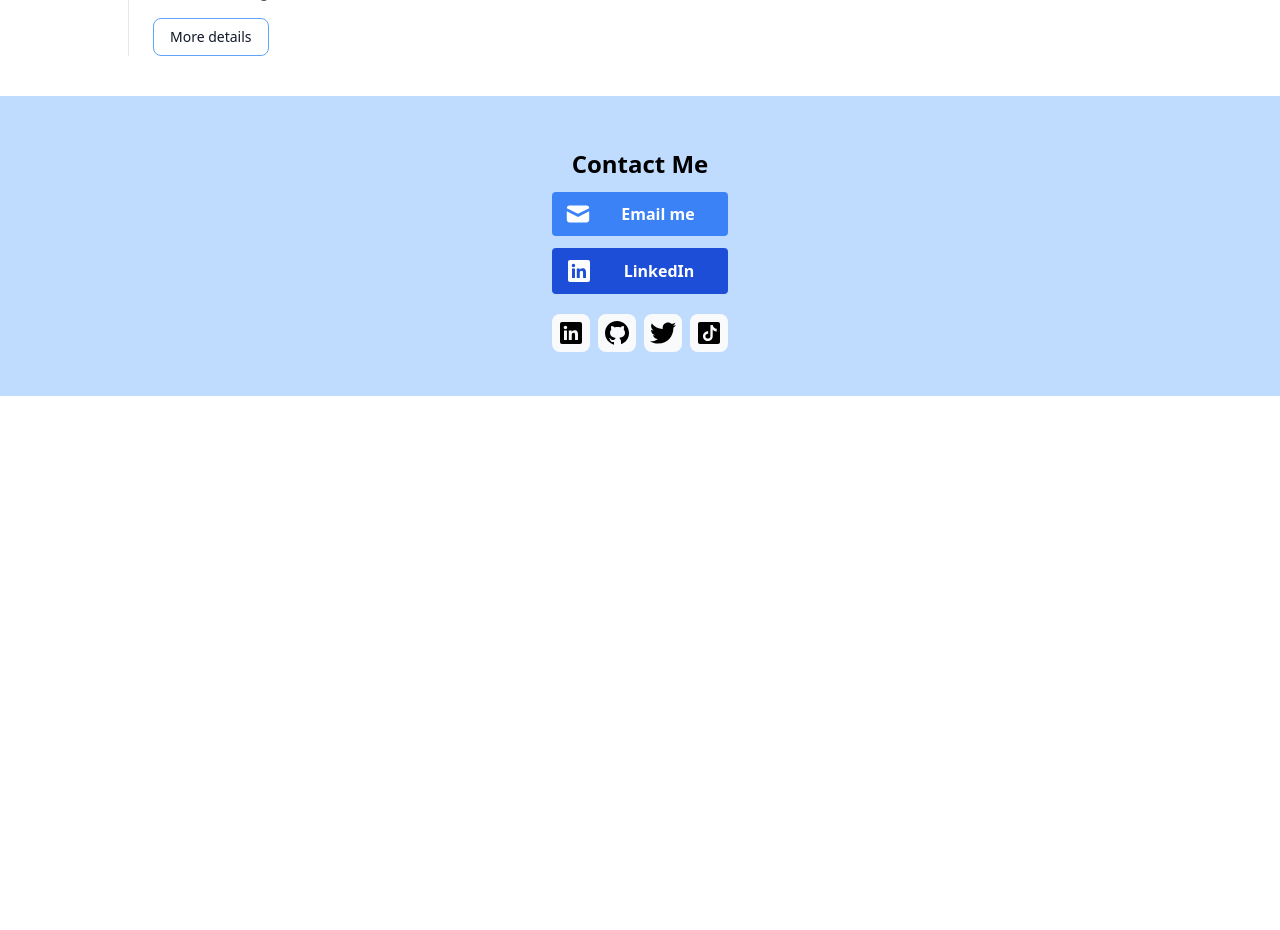
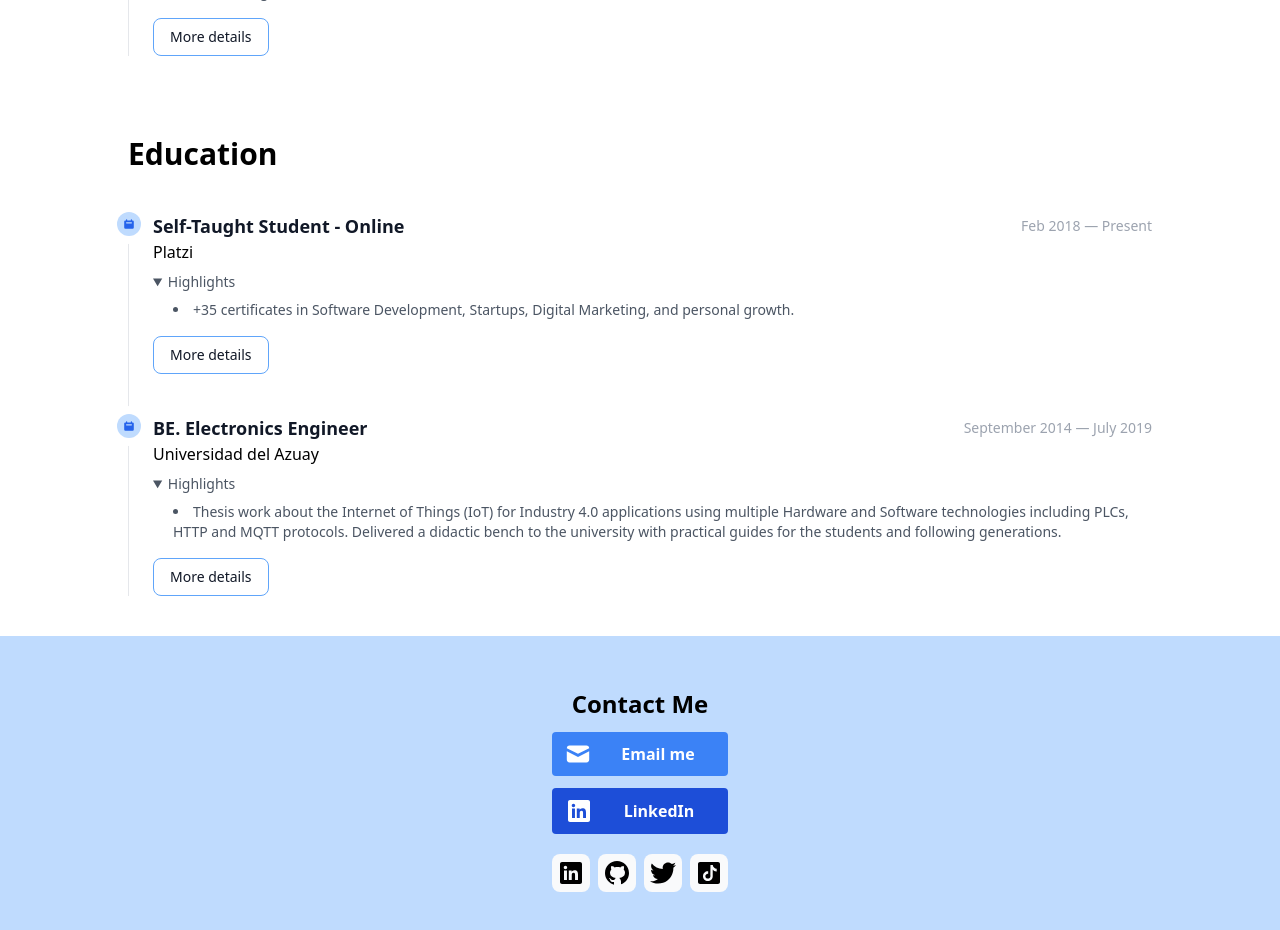
Before and after one commit to Ivanfvj/portfolio, a Next.js app: page /timeline in a window 1280 px wide. Shown: the part 1920-2850 px from the top of the page. Before the commit the page ends 2316 px from the top, so only its background shows below. Built offline with nearby package versions, Linux system fonts and the light colour scheme.

Commit message:
[ADD] - Added education to timeline component and created links to startup projects in about page

```diff
--- a/components/HomePage/HardSkills/HardSkillsSection.tsx
+++ b/components/HomePage/HardSkills/HardSkillsSection.tsx
@@ -160,8 +160,16 @@ const HardSkillsSection = () => {
       setPmCategories(copy);
     }
   };
+  const scrollToTop = () => {
+    setTimeout(() => {
+      document.getElementById("hard-skills").scrollIntoView();
+    }, 0);
+  };
 
   const onTabSelected = (tabIndex: number) => {
+    if (tabSelected !== tabIndex) {
+      scrollToTop();
+    }
     setTabSelected(tabIndex);
   };
 
--- a/components/shared/Timeline/index.tsx
+++ b/components/shared/Timeline/index.tsx
@@ -9,12 +9,13 @@ interface ITimelineProps extends BaseReactProps {}
 interface DetailsButtonProps extends BaseReactProps {
   href: string;
   text?: string;
+  target?: string;
 }
 
 const DetailsButton = (props: DetailsButtonProps) => {
   return (
-    <Link href={props.href} passHref>
-      <a>
+    <Link href={props.href} passHref target={props.target}>
+      <a target={props.target}>
         <button
           className={classNames(
             "inline-flex items-center py-2 px-4 text-sm font-medium text-gray-900 bg-white rounded-lg border border-blue-400 hover:bg-gray-50 hover:text-blue-700 focus:z-10 focus:ring-4 focus:outline-none focus:ring-gray-200 focus:text-blue-700 dark:bg-gray-800 dark:text-gray-400 dark:border-gray-600 dark:hover:text-white dark:hover:bg-gray-700 dark:focus:ring-gray-700",
@@ -59,6 +60,7 @@ export interface ITimelineItem {
   button?: {
     url: string;
     text?: string;
+    target?: string;
   };
 }
 
@@ -85,7 +87,11 @@ export function TimelineItem(props: ITimelineItemProps) {
         <div className="mt-2 text-sm text-gray-600">{props.children}</div>
       )}
       {props.button && (
-        <DetailsButton className="mt-4" href={props.button.url}>
+        <DetailsButton
+          className="mt-4"
+          href={props.button.url}
+          target={props.button.target}
+        >
           {props.button.text || "More details"}
         </DetailsButton>
       )}
--- a/components/shared/material/tabs/Tab.tsx
+++ b/components/shared/material/tabs/Tab.tsx
@@ -1,4 +1,5 @@
-import { BaseReactProps } from "../../../../common/";
+import { BaseReactProps } from "@src/common/";
+import { classNames } from "@src/utils";
 
 interface TabProps extends BaseReactProps {
   text?: string;
@@ -15,19 +16,17 @@ const Tab = (props: TabProps) => {
       //@ts-ignore
       active={props.active?.toString()}
       onClick={props.onClick}
-      className={
-        `cursor-pointer select-none border-l-2 border-t-2 py-3 md:py-4 px-5 font-semibold `
-        + `flex items-center justify-center text-center transition ease-in-out duration-200 ` +
-        `${props.isLast ? "border-r-2 " : ""}` +
-        `${
-          props.active
-            ? `text-blue-600 bg-blue-50 hover:bg-blue-100 ${
-                props.activeClass ? props.activeClass : ""
-              }`.trim()
-            : "hover:bg-gray-50 bg-white "
-        }` +
-        `${props.className ? props.className : ""}`
-      }
+      className={classNames(
+        "cursor-pointer select-none border-l-2 border-t-2 py-3 md:py-4 px-5 font-semibold",
+        "flex items-center justify-center text-center transition ease-in-out duration-200",
+        props.isLast ? "border-r-2" : "",
+        props.active
+          ? `text-blue-600 bg-blue-50 hover:bg-blue-100 ${
+              props.activeClass ? props.activeClass : ""
+            }`.trim()
+          : "hover:bg-gray-50 bg-white",
+        props.className
+      )}
     >
       <span className="inline-block align-middle leading-tight">
         {props.text}
--- a/pages/about.tsx
+++ b/pages/about.tsx
@@ -1,7 +1,9 @@
 import Image from "next/image";
+import Link from "next/link";
 
 import { Layout } from "@src/layouts/DefaultLayout";
 import { Section } from "@components/layout/LayoutSection";
+import ActionButton from "@components/shared/material/ActionButton";
 
 const AboutPage = () => (
   <Layout
@@ -20,8 +22,20 @@ const AboutPage = () => (
       />
     </div>
     <Section>
-      <div className="my-5">
-        <h1 className="text-center">🚧 Under construction 🚧</h1>
+      <div className="my-10 text-center space-y-5">
+        <h1>🚧 Under construction 🚧</h1>
+        <Link href="/projects/unamacro" passHref>
+          <a className="text-xl underline text-blue-500 hover:text-blue-700">
+            Checkout my startup projects meanwhile
+          </a>
+        </Link>
+        <div>
+          <Link href="/projects/unamacro" passHref>
+            <a>
+              <ActionButton href="/projects/unamacro" text="Show me more" />
+            </a>
+          </Link>
+        </div>
       </div>
     </Section>
 
--- a/pages/index.tsx
+++ b/pages/index.tsx
@@ -72,20 +72,21 @@ const IndexPage = () => {
                   startup.
                 </u>{" "}
                 As an entrepreneur, I'm happy to have developed and tested
-                several startup ideas, created MVP's from scratch, worked with
+                several startup ideas, created MVPs from scratch, worked with
                 amazing people, helped our clients, led teams, learned from all
                 this process, and do marketing to make these ideas known.
                 Valuable lessons along the way.
               </p>
               <p>
-                I'm a Software Engineer with +8 years of experience, with
-                expertise in Backend and Frontend technologies. I'm a proactive
-                person, analytical thinking, goal-oriented with a startup growth
-                mindset, and some of my strengths are communication, project
-                management, and teamwork.
+                I'm a Software Engineer with +6 years of professional experience
+                (8 years of programming), with expertise in Backend and Frontend
+                technologies. I'm a high-energy, proactive person, analytical
+                thinking, goal-oriented with a startup growth mindset, and some
+                of my strengths are communication, project management, and
+                teamwork.
               </p>
               <p>
-                I started my career developing Android Apps and then I moved to
+                I started my career developing Android Apps, and then moved to
                 Web Development and Full-Stack projects. Passionate about
                 Technology, and a self-taught person in different subjects. I'm
                 a continuous learner.
@@ -93,7 +94,7 @@ const IndexPage = () => {
               <p>
                 <u>
                   I have been chasing the dream of creating a high-impact
-                  startup since I was 17 years old.
+                  startup since I was 17.
                 </u>
               </p>
               <p>
--- a/pages/timeline.tsx
+++ b/pages/timeline.tsx
@@ -194,6 +194,55 @@ const TimelinePage = () => {
           </TimelineItem>
         </Timeline>
       </section>
+      <section className="my-10 mt-20 px-5 lg:px-0 max-w-5xl mx-auto">
+        <div className="flex justify-between items-center mb-10">
+          <h2 id="education" className="text-3xl font-bold">
+            Education
+          </h2>
+        </div>
+        <Timeline>
+          <TimelineItem
+            title="Self-Taught Student - Online"
+            subtitle="Platzi"
+            time="Feb 2018 — Present"
+            button={{
+              url: "/certificates",
+            }}
+          >
+            <details open={openDetails}>
+              <summary className="cursor-pointer">Highlights</summary>
+              <ul className="list-disc list-inside ml-5 space-y-3 mt-2">
+                <li>
+                  +35 certificates in Software Development, Startups, Digital
+                  Marketing, and personal growth.
+                </li>
+              </ul>
+            </details>
+          </TimelineItem>
+          <TimelineItem
+            title="BE. Electronics Engineer"
+            subtitle="Universidad del Azuay"
+            time="September 2014 — July 2019"
+            button={{
+              url: "https://www.unamacro.com/wp-content/uploads/2022/05/Ivan-Velastegui-Thesis-work.pdf",
+              target: "_blank",
+            }}
+          >
+            <details open={openDetails}>
+              <summary className="cursor-pointer">Highlights</summary>
+              <ul className="list-disc list-inside ml-5 space-y-3 mt-2">
+                <li>
+                  Thesis work about the Internet of Things (IoT) for Industry
+                  4.0 applications using multiple Hardware and Software
+                  technologies including PLCs, HTTP and MQTT protocols.
+                  Delivered a didactic bench to the university with practical
+                  guides for the students and following generations.
+                </li>
+              </ul>
+            </details>
+          </TimelineItem>
+        </Timeline>
+      </section>
     </Layout>
   );
 };
```
